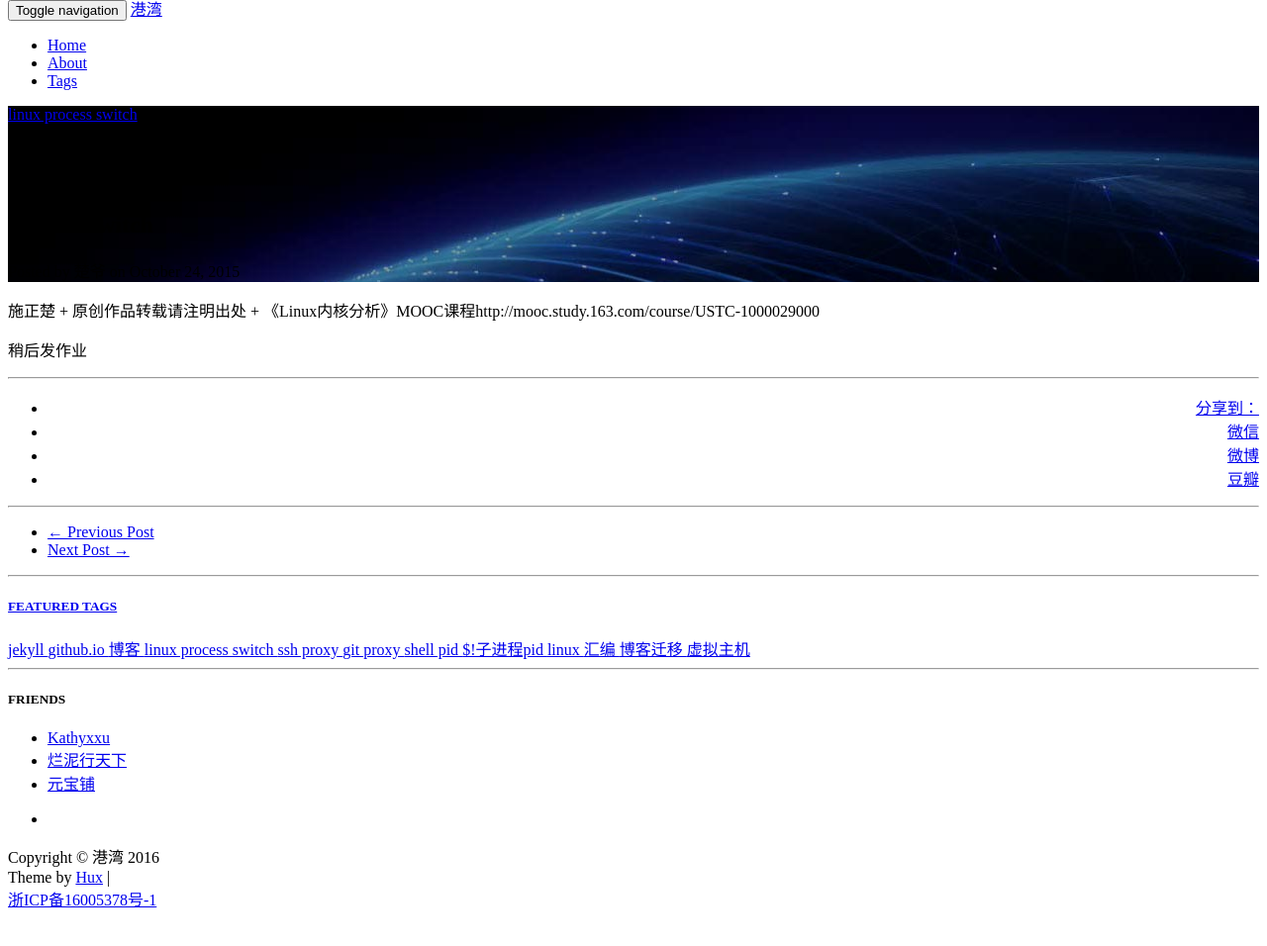
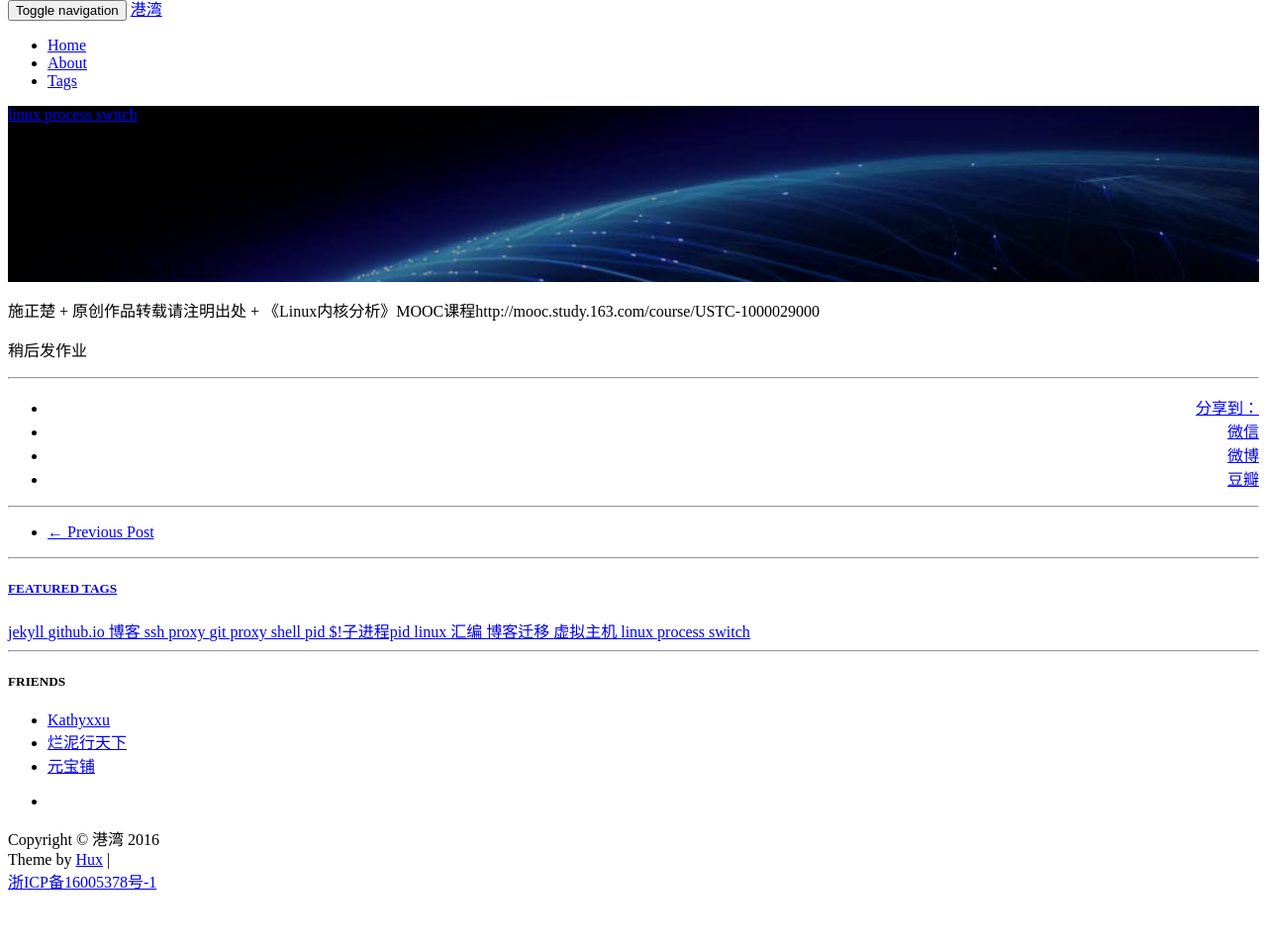
Before and after one commit to xladykiller/xladykiller.github.io, a Jekyll site: the page built from _posts/2016-03-06-linux-process.markdown, in a window 1280 px wide, cut to the strip 112-1074 px from the top of the page. Shown: the top 956 px of the strip at 99% size. Built offline with Jekyll 4.4.1, drawn with Linux system fonts in a browser that asks for light colours; nearby versions of some CDN libraries; comment, search, counter and statistics services are not loaded; grey boxes are pictures that could not be loaded.

Commit message:
update source

```diff
--- a/_posts/2016-03-06-linux-process.markdown
+++ b/_posts/2016-03-06-linux-process.markdown
@@ -2,7 +2,7 @@
 layout:     post
 title:      "linux进程切换"
 subtitle:   "process switch"
-date:       2015-10-24
+date:       2016-03-06
 author:     "楚爷"
 header-img: "img/post-bg-os-metro.jpg"
 tags:
```
